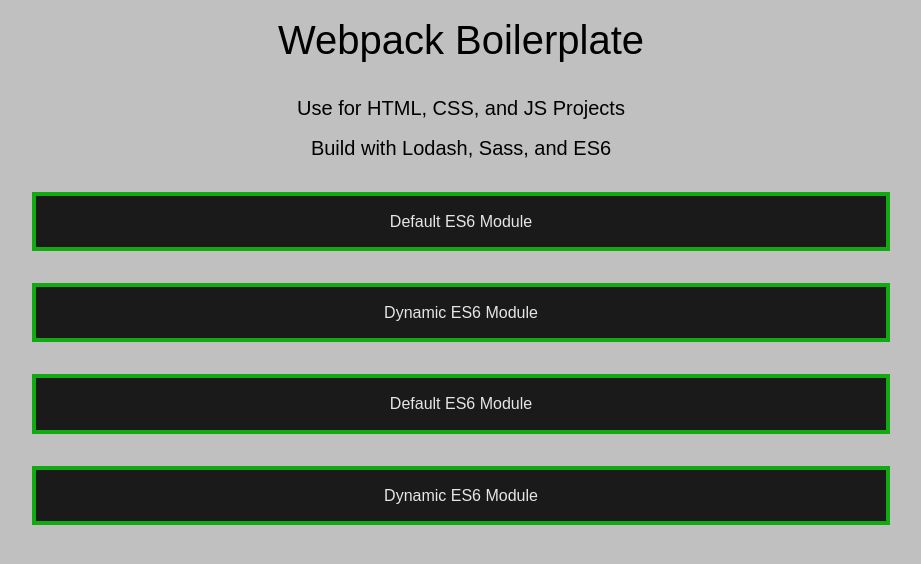
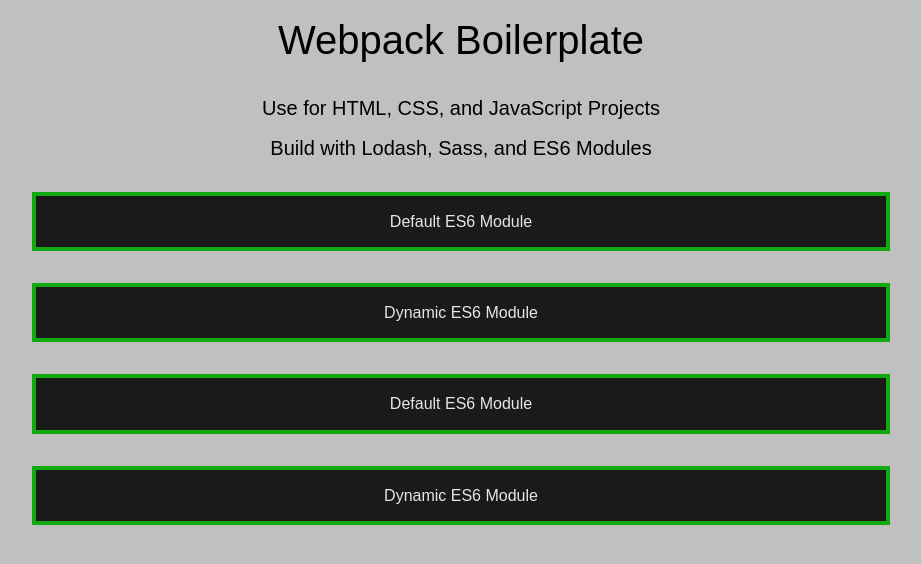
Before and after one commit to benmcnulty/webpack-boilerplate, a website built with webpack: page docs/index.html in a window 1280 px wide. Shown: the whole page, without its empty margins (179-1100 px from the left). Built offline with nearby package versions, Linux system fonts and the light colour scheme.

Commit message:
Updated heading copy

```diff
--- a/docs/index.html
+++ b/docs/index.html
@@ -12,7 +12,7 @@
     <p>You are using an <strong>outdated</strong> browser. Please <a href="https://browsehappy.com/">upgrade your browser</a> to improve your experience and security.</p>
 <![endif]-->
     <h1>Webpack Boilerplate</h1>
-    <h2>Use for HTML, CSS, and JS Projects</h2>
-    <h3>Build with Lodash, Sass, and ES6</h3>
+    <h2>Use for HTML, CSS, and JavaScript Projects</h2>
+    <h3>Build with Lodash, Sass, and ES6 Modules</h3>
 <script type="text/javascript" src="./js/main.bundle.js"></script></body>
 </html>
```
Also changed, not shown: 1 other file.
